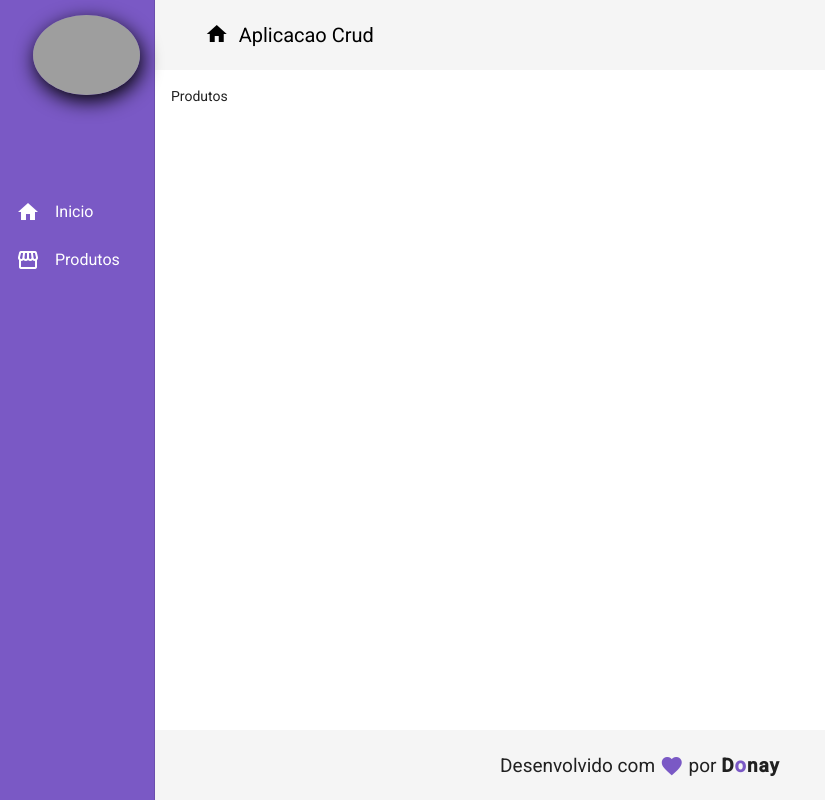
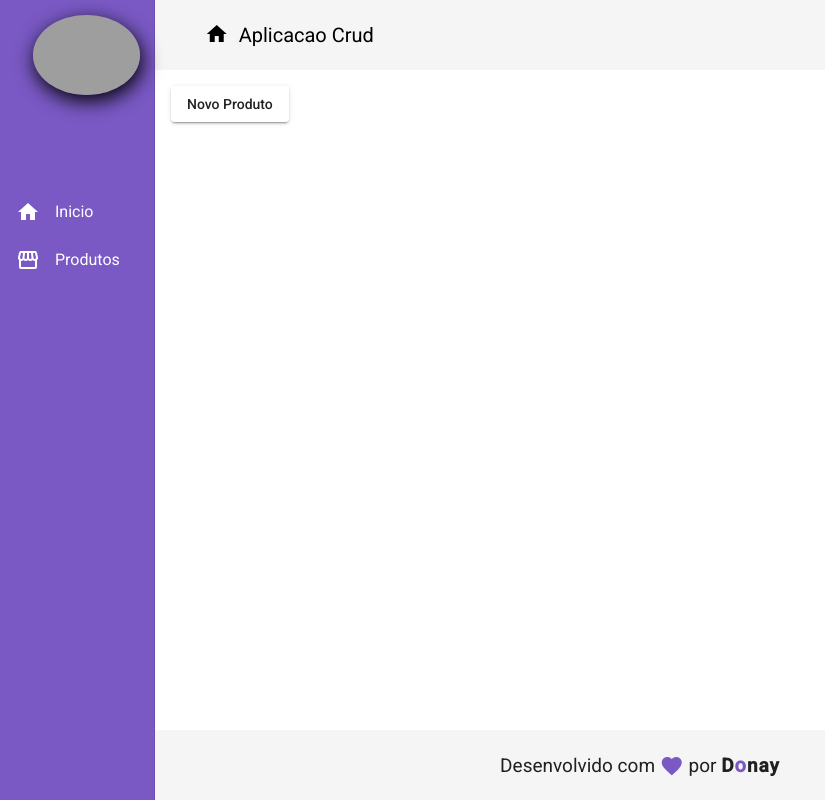
Before and after one commit to lucasdonay/angular9-cod3r, an Angular app in the folder frontend/: page /products in a window 1280 px wide. Shown: the whole page, without its empty margins (0-825 px from the left). Built offline with nearby package versions, Linux system fonts and the light colour scheme; grey boxes are pictures that could not be loaded.

Commit message:
continuing the studies 02

```diff
--- a/frontend/src/app/app.module.ts
+++ b/frontend/src/app/app.module.ts
@@ -19,6 +19,8 @@
 import { PurpleDirective } from './directives/purple.directive';
 import { ProductCreateComponent } from './components/product/product-create/product-create.component';
 
+import { MatButtonModule } from '@angular/material/button';
+
 @NgModule({
   declarations: [
     AppComponent,
@@ -37,7 +39,8 @@
     MatToolbarModule,
     MatListModule,
     MatSidenavModule,
-    MatCardModule
+    MatCardModule,
+    MatButtonModule
   ],
   providers: [],
   bootstrap: [AppComponent]
--- a/frontend/src/app/components/product/product-create/product-create.component.html
+++ b/frontend/src/app/components/product/product-create/product-create.component.html
@@ -1 +1 @@
-<p>product-create works!</p>
+<button mat-raised-button>Teste</button>
--- a/frontend/src/app/components/product/product-create/product-create.component.ts
+++ b/frontend/src/app/components/product/product-create/product-create.component.ts
@@ -7,17 +7,9 @@
 })
 export class ProductCreateComponent implements OnInit {
 
-
-  propLegal = 'qalqucoisa';
-
   constructor() { }
 
   ngOnInit(): void {
   }
 
-  fazerAlgo() :void {
-    console.log('tese');
-
-  }
-
 }
--- /dev/null
+++ b/frontend/src/app/components/product/product.mode.ts
@@ -0,0 +1,5 @@
+export interface Product {
+  id: number,
+  name: string,
+  price: number
+}
--- a/frontend/src/app/views/product-crud/product-crud.component.html
+++ b/frontend/src/app/views/product-crud/product-crud.component.html
@@ -1 +1 @@
-<p>Produtos</p>
+<button mat-raised-button (click)="navigateToProductCreate()">Novo Produto</button>
--- a/frontend/src/app/views/product-crud/product-crud.component.ts
+++ b/frontend/src/app/views/product-crud/product-crud.component.ts
@@ -1,5 +1,6 @@
 import { Component, OnInit } from '@angular/core';
 
+import { Router } from '@angular/router';
 @Component({
   selector: 'app-product-crud',
   templateUrl: './product-crud.component.html',
@@ -7,9 +8,13 @@
 })
 export class ProductCrudComponent implements OnInit {
 
-  constructor() { }
+  constructor(private router: Router) { }
 
   ngOnInit(): void {
   }
 
+  navigateToProductCreate() :void {
+    this.router.navigate(['/products/create']);
+  }
+
 }
```
